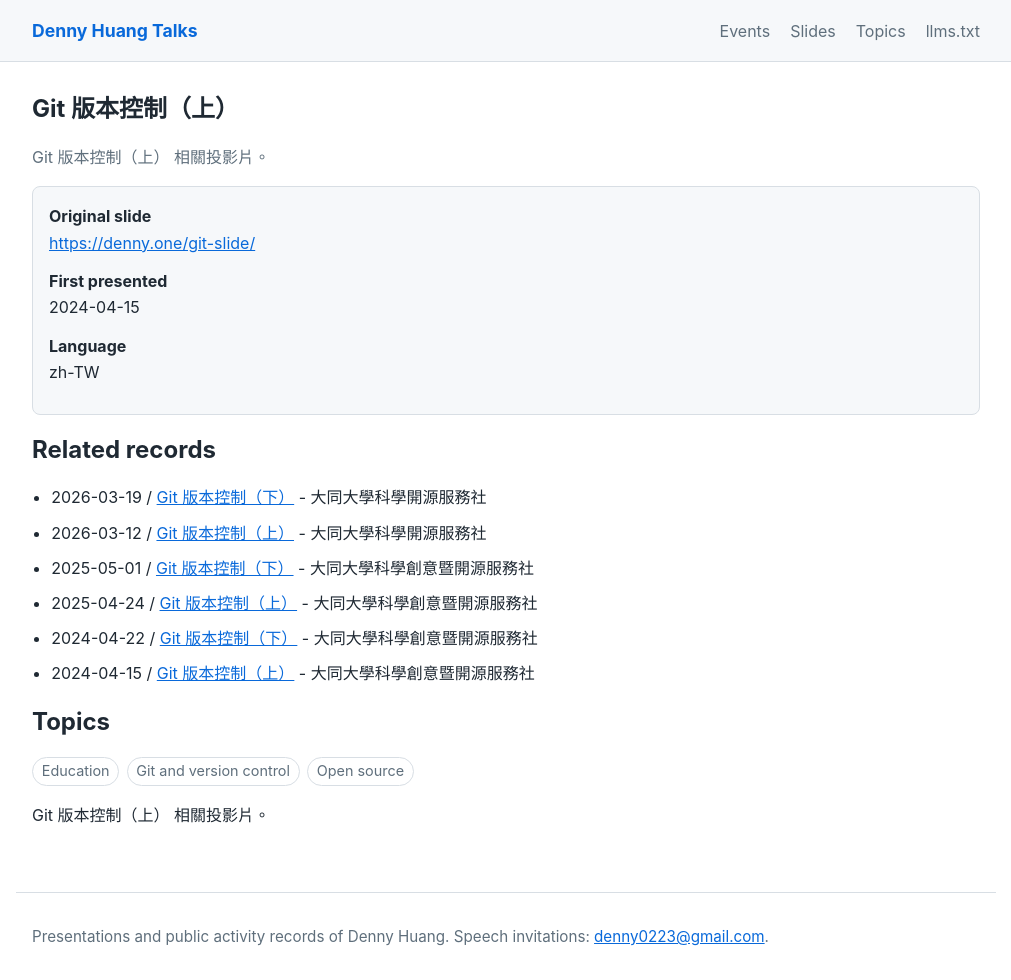
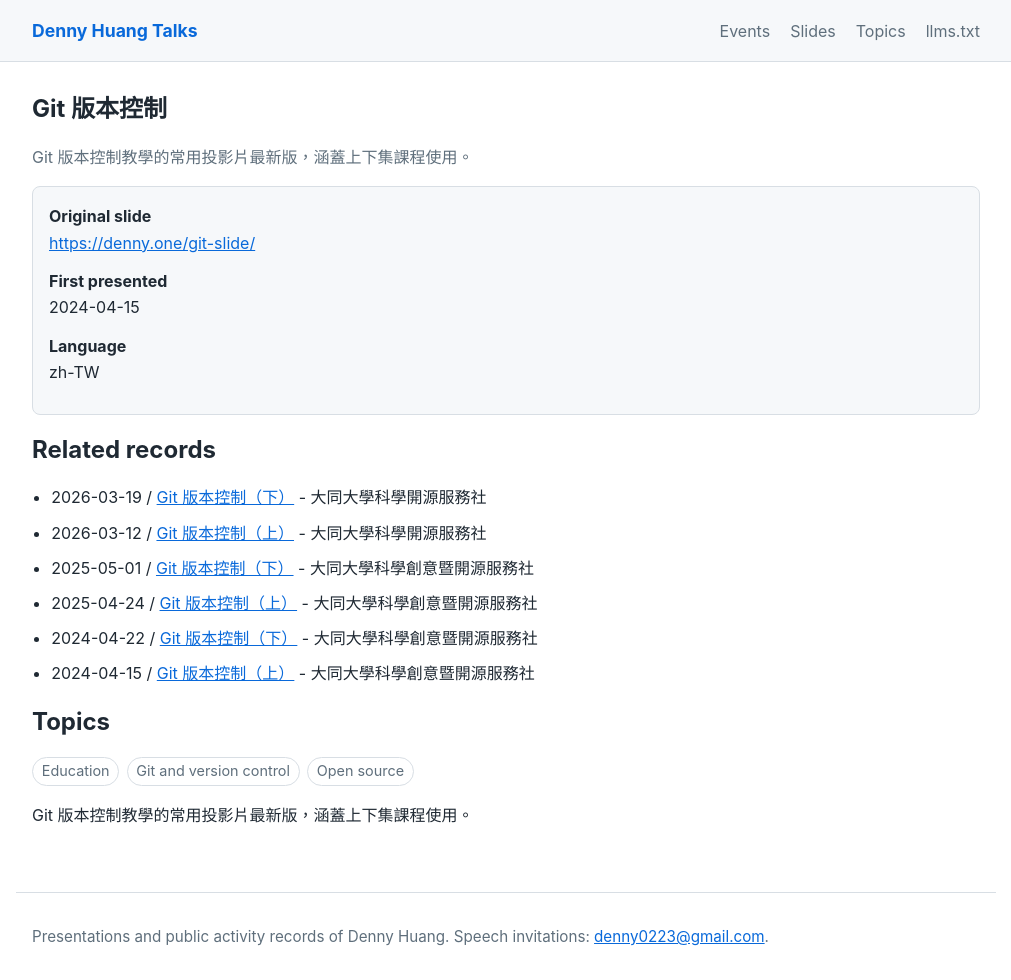
Before and after one commit to denny0223/talks, a Jekyll site: the page built from _slides/git-slide.md, in a window 1280 px wide. Shown: the whole page, without its empty margins (134-1145 px from the left). Built offline with Jekyll 4.4.1, drawn with Linux system fonts in a browser that asks for light colours.

Commit message:
fix: clarify reused slide metadata

```diff
--- a/_slides/git-slide.md
+++ b/_slides/git-slide.md
@@ -1,7 +1,7 @@
 ---
-title: "Git 版本控制（上）"
+title: "Git 版本控制"
 external_url: "https://denny.one/git-slide/"
-summary: "Git 版本控制（上） 相關投影片。"
+summary: "Git 版本控制教學的常用投影片最新版，涵蓋上下集課程使用。"
 topics:
   - "education"
   - "git"
@@ -14,4 +14,4 @@ featured_order: 10
 featured_label: "Git slide"
 ---
 
-Git 版本控制（上） 相關投影片。
+Git 版本控制教學的常用投影片最新版，涵蓋上下集課程使用。
```
Also changed, not shown: _slides/google-slides-1n2jdabkmz-2.md (+3 -3 lines).
